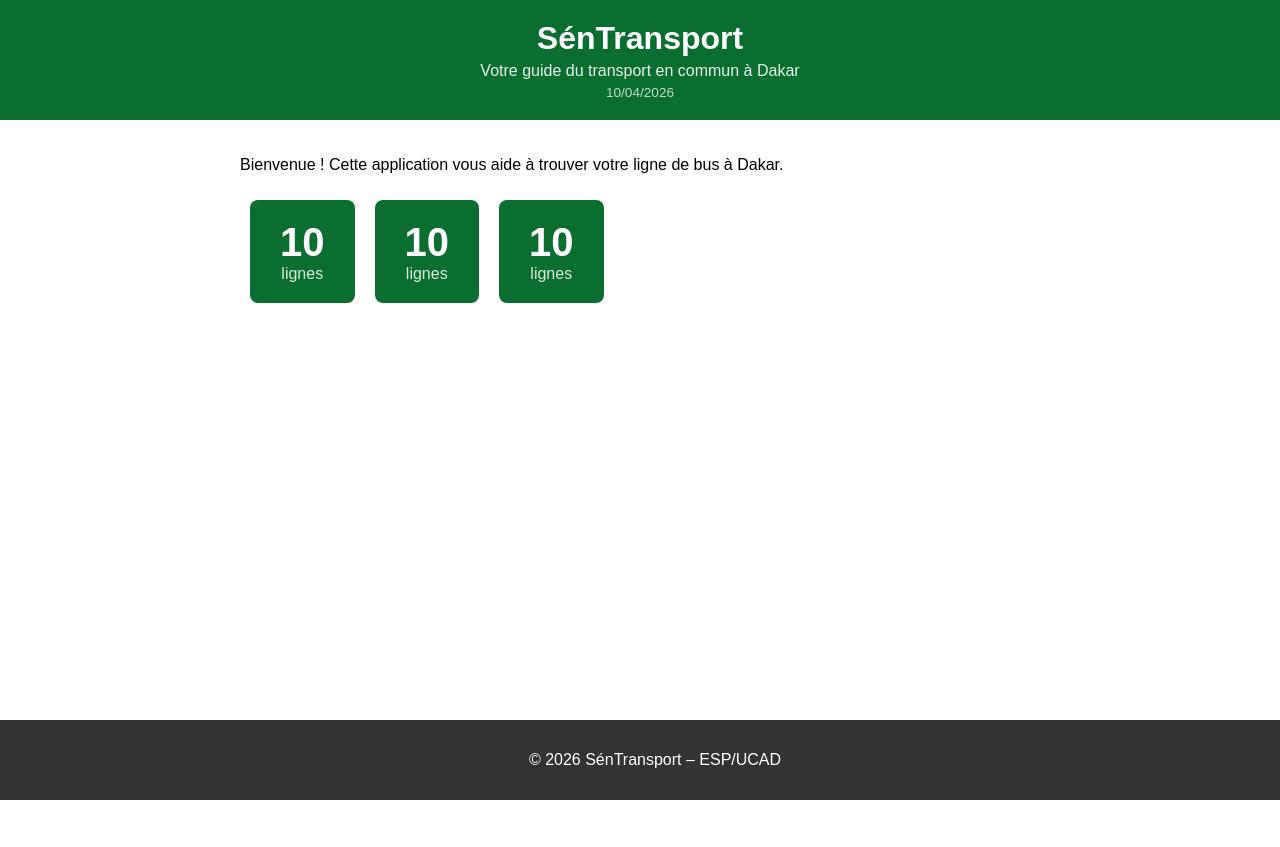
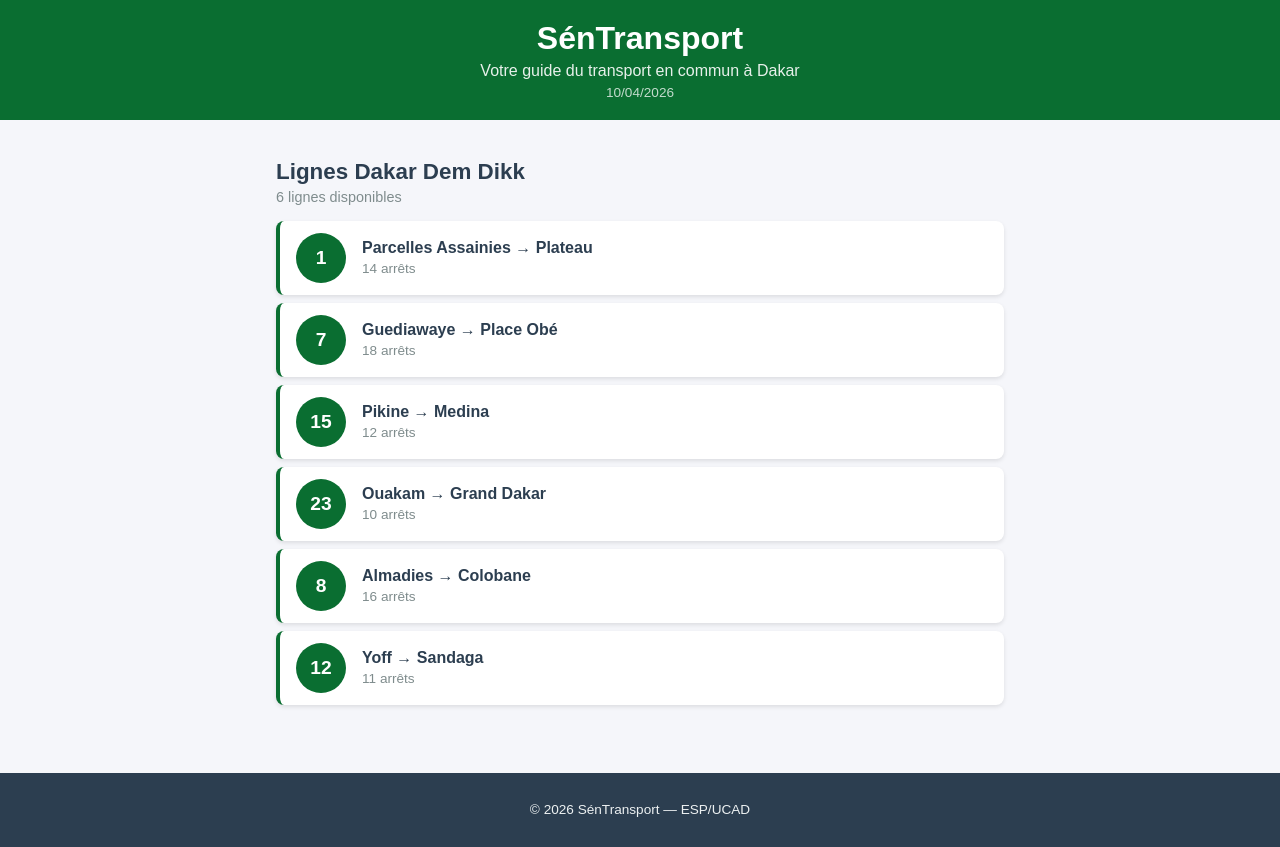
Before and after one commit to mamediarra200630-ui/SenTransport, a React (Create React App) app: page / in a window 1280 px wide. Before the commit the page ends 800 px from the top, so only its background shows below. Built offline with nearby package versions, Linux system fonts and the light colour scheme.

Commit message:
Lab 2 : composants statiques LigneBus et ListeLignes

```diff
--- a/src/App.css
+++ b/src/App.css
@@ -1,10 +1,22 @@
 .App {
   font-family: Arial, sans-serif;
   min-height: 100vh;
+  background-color: #f5f6fa;
+  display: flex;
+  flex-direction: column;
 }
 
 .contenu {
   padding: 20px;
   max-width: 800px;
   margin: 0 auto;
+  width: 100%;
+  box-sizing: border-box;
+  flex: 1;
 }
+
+@media (max-width: 600px) {
+  .contenu {
+    padding: 12px;
+  }
+}
--- a/src/App.js
+++ b/src/App.js
@@ -1,21 +1,23 @@
 import './App.css';
 import Header from './Header';
+import ListeLignes from './ListeLignes';
 import Footer from './Footer';
-import Statistique from './Statistique';
 
 function App() {
+  const lignes = [
+    { id: 1, numero: "1",  depart: "Parcelles Assainies", arrivee: "Plateau",      arrets: 14 },
+    { id: 2, numero: "7",  depart: "Guediawaye",          arrivee: "Place Obé",    arrets: 18 },
+    { id: 3, numero: "15", depart: "Pikine",               arrivee: "Medina",       arrets: 12 },
+    { id: 4, numero: "23", depart: "Ouakam",               arrivee: "Grand Dakar",  arrets: 10 },
+    { id: 5, numero: "8",  depart: "Almadies",             arrivee: "Colobane",     arrets: 16 },
+    { id: 6, numero: "12", depart: "Yoff",                 arrivee: "Sandaga",      arrets: 11 },
+  ];
+
   return (
     <div className="App">
       <Header />
       <main className="contenu">
-        <p>Bienvenue ! Cette application vous aide à trouver
-        votre ligne de bus à Dakar.</p>
-
-        <div className="stats">
-          <Statistique />
-          <Statistique />
-          <Statistique />
-        </div>
+        <ListeLignes lignes={lignes} />
       </main>
       <Footer />
     </div>
--- a/src/Footer.css
+++ b/src/Footer.css
@@ -1,9 +1,8 @@
 .footer {
-  background-color: #333;
-  color: white;
+  background-color: #2c3e50;
+  color: #ecf0f1;
   text-align: center;
-  padding: 15px;
-  position: fixed;
-  bottom: 0;
-  width: 100%;
+  padding: 16px;
+  margin-top: 40px;
+  font-size: 0.85rem;
 }
--- a/src/Footer.js
+++ b/src/Footer.js
@@ -3,7 +3,7 @@
 function Footer() {
   return (
     <footer className="footer">
-      <p>© 2026 SénTransport – ESP/UCAD</p>
+      <p>&copy; 2026 SénTransport &mdash; ESP/UCAD</p>
     </footer>
   );
 }
--- /dev/null
+++ b/src/LigneBus.css
@@ -0,0 +1,49 @@
+.ligne-bus {
+  display: flex;
+  align-items: center;
+  padding: 12px 16px;
+  margin: 8px 0;
+  background-color: #ffffff;
+  border-radius: 8px;
+  border-left: 4px solid #0a6e31;
+  box-shadow: 0 2px 4px rgba(0, 0, 0, 0.1);
+  cursor: pointer;
+  transition: transform 0.2s, box-shadow 0.2s;
+}
+
+.ligne-bus:hover {
+  transform: translateX(4px);
+  box-shadow: 0 4px 8px rgba(0, 0, 0, 0.15);
+}
+
+.ligne-numero {
+  background-color: #0a6e31;
+  color: white;
+  font-weight: bold;
+  font-size: 1.2rem;
+  width: 50px;
+  height: 50px;
+  border-radius: 50%;
+  display: flex;
+  align-items: center;
+  justify-content: center;
+  margin-right: 16px;
+  flex-shrink: 0;
+}
+
+.ligne-info {
+  display: flex;
+  flex-direction: column;
+}
+
+.ligne-trajet {
+  font-size: 1rem;
+  font-weight: 600;
+  color: #2c3e50;
+}
+
+.ligne-arrets {
+  font-size: 0.85rem;
+  color: #7f8c8d;
+  margin-top: 4px;
+}
--- /dev/null
+++ b/src/LigneBus.js
@@ -0,0 +1,17 @@
+import './LigneBus.css';
+
+function LigneBus({ numero, depart, arrivee, arrets }) {
+  return (
+    <div className="ligne-bus">
+      <div className="ligne-numero">{numero}</div>
+      <div className="ligne-info">
+        <span className="ligne-trajet">
+          {depart} &rarr; {arrivee}
+        </span>
+        <span className="ligne-arrets">{arrets} arrêts</span>
+      </div>
+    </div>
+  );
+}
+
+export default LigneBus;
--- /dev/null
+++ b/src/ListeLignes.css
@@ -0,0 +1,16 @@
+.liste-lignes {
+  padding: 0 16px;
+}
+
+.liste-titre {
+  color: #2c3e50;
+  font-size: 1.4rem;
+  margin-bottom: 4px;
+}
+
+.liste-description {
+  color: #7f8c8d;
+  font-size: 0.9rem;
+  margin-top: 0;
+  margin-bottom: 16px;
+}
--- /dev/null
+++ b/src/ListeLignes.js
@@ -0,0 +1,24 @@
+import LigneBus from './LigneBus';
+import './ListeLignes.css';
+
+function ListeLignes({ lignes }) {
+  return (
+    <div className="liste-lignes">
+      <h2 className="liste-titre">Lignes Dakar Dem Dikk</h2>
+      <p className="liste-description">
+        {lignes.length} lignes disponibles
+      </p>
+      {lignes.map(ligne => (
+        <LigneBus
+          key={ligne.id}
+          numero={ligne.numero}
+          depart={ligne.depart}
+          arrivee={ligne.arrivee}
+          arrets={ligne.arrets}
+        />
+      ))}
+    </div>
+  );
+}
+
+export default ListeLignes;
```
